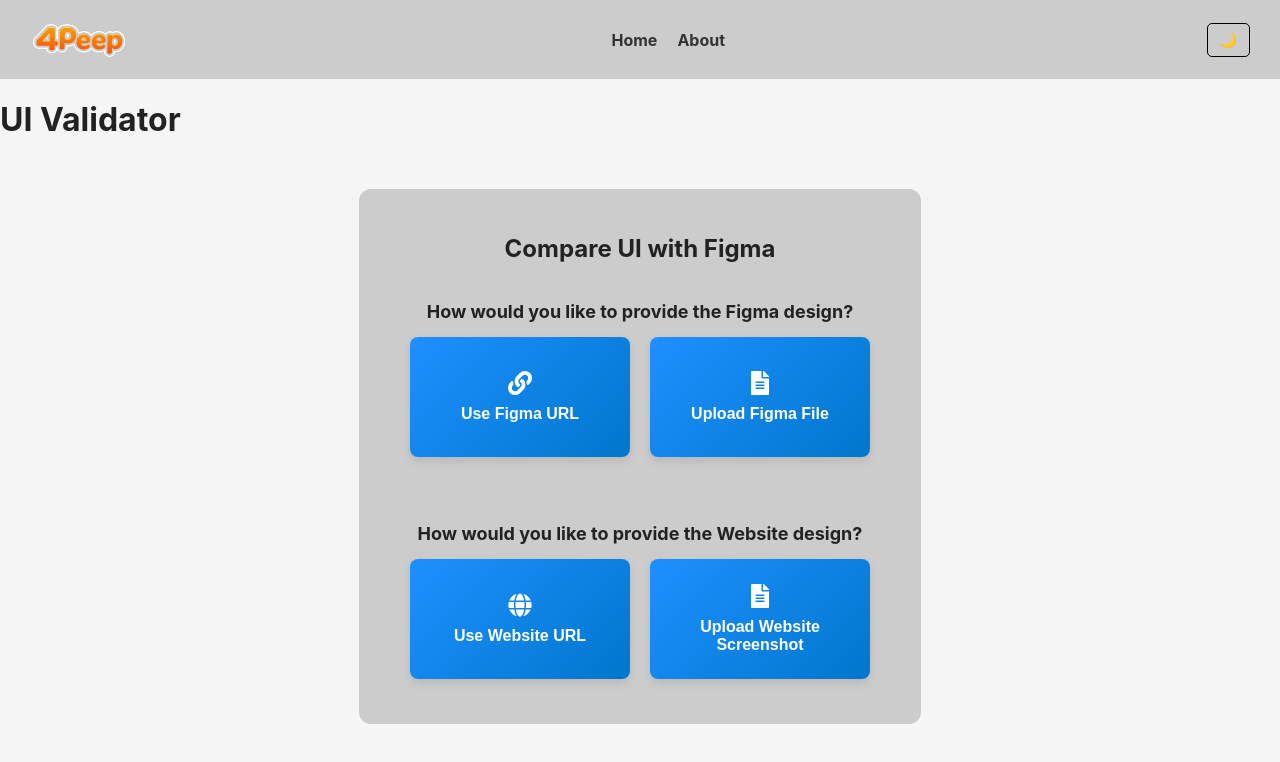
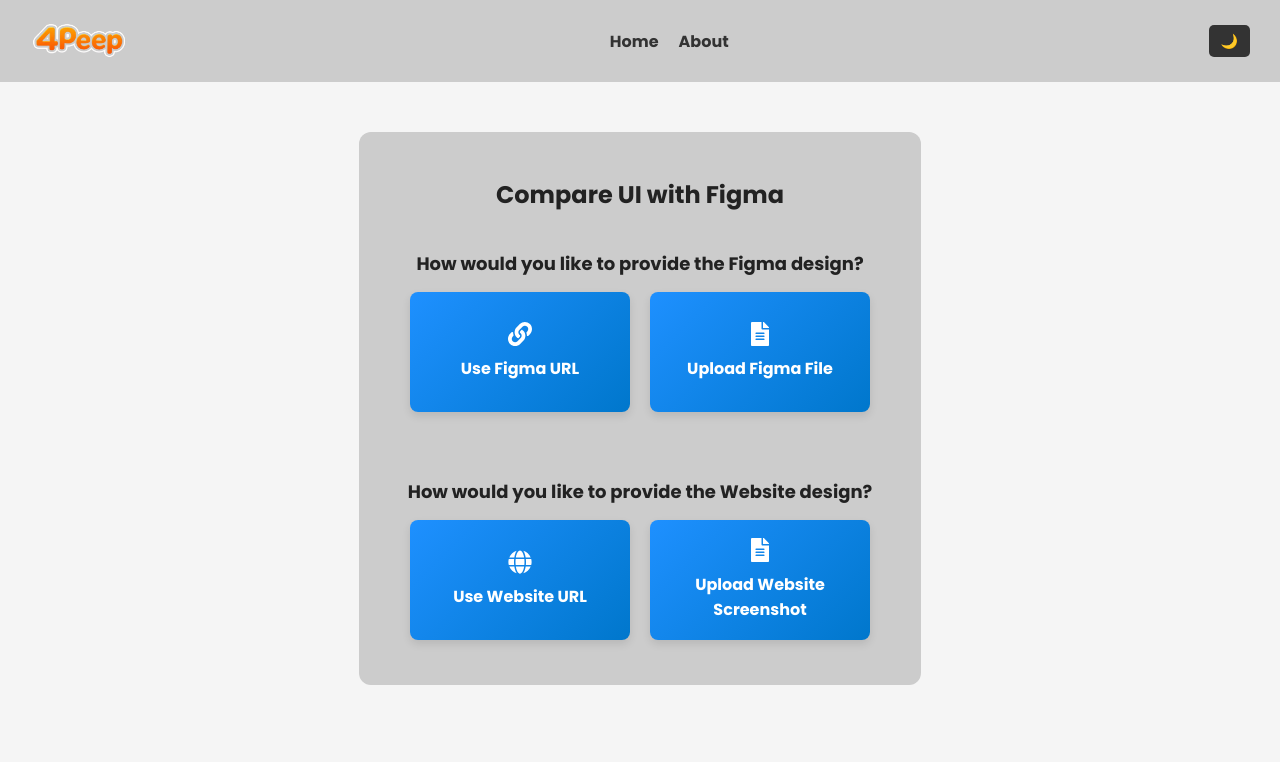
Before and after one commit to MaxKuftinec/4Peeps, a React (Create React App) app in the folder ui-validator-dashboard/: page / in a window 1280 px wide. Shown: the top 762 px of the page. Built offline with nearby package versions, Linux system fonts and the light colour scheme.

Commit message:
fixed ui and added font

```diff
--- a/ui-validator-dashboard/src/components/UploadForm.js
+++ b/ui-validator-dashboard/src/components/UploadForm.js
@@ -29,10 +29,10 @@
                         <p>How would you like to provide the Figma design?</p>
                         <div className="select-button">
                             <button onClick={() => setFigmaOption("url")} className="option-button">
-                                <FaLink /> Use Figma URL
+                                <FaLink className="icon_logo" /> Use Figma URL
                             </button>
                             <button onClick={() => setFigmaOption("file")} className="option-button">
-                                <FaFileAlt /> Upload Figma File
+                                <FaFileAlt className="icon_logo" /> Upload Figma File
                             </button>
                         </div>
                     </div>
@@ -41,10 +41,10 @@
                         <p>How would you like to provide the Website design?</p>
                         <div className="select-button">
                             <button onClick={() => setWebsiteOption("url")} className="option-button">
-                                <FaGlobe /> Use Website URL
+                                <FaGlobe className="icon_logo" /> Use Website URL
                             </button>
                             <button onClick={() => setWebsiteOption("file")} className="option-button">
-                                <FaFileAlt /> Upload Website Screenshot
+                                <FaFileAlt className="icon_logo" /> Upload Website Screenshot
                             </button>
                         </div>
                     </div>
--- a/ui-validator-dashboard/src/index.css
+++ b/ui-validator-dashboard/src/index.css
@@ -1,4 +1,5 @@
-/* Default Light Theme */
+@import url('https://fonts.googleapis.com/css2?family=Poppins:wght@300;400;500;600;700&display=swap');
+
 :root {
   --bg-color: #f5f5f5;
   --form-color: #ccc;
@@ -23,9 +24,7 @@
 }
 
 body {
-  font-family: -apple-system, BlinkMacSystemFont, 'Segoe UI', 'Roboto', 'Oxygen',
-    'Ubuntu', 'Cantarell', 'Fira Sans', 'Droid Sans', 'Helvetica Neue',
-    sans-serif;
+  font-family: 'Poppins', 'Roboto', 'Arial', 'Helvetica Neue', sans-serif;
   background-color: var(--bg-color);
   color: var(--text-color);
   transition: background-color 0.3s, color 0.3s;
@@ -35,8 +34,7 @@
 }
 
 code {
-  font-family: source-code-pro, Menlo, Monaco, Consolas, 'Courier New',
-    monospace;
+  font-family: 'Fira Code', 'Courier New', Courier, monospace;
 }
 
 .upload-form-container {
@@ -180,7 +178,6 @@
   font-size: 18px;
   font-weight: bold;
   margin-bottom: 15px;
-  /* Space below text */
 }
 
 .select-button {
@@ -195,6 +192,7 @@
   color: white;
   font-size: 16px;
   font-weight: bold;
+  font-family: inherit;
   padding: 15px 20px;
   border: none;
   border-radius: 8px;
@@ -219,11 +217,11 @@
 }
 
 /* Icons inside buttons */
-.option-button svg {
+.icon_logo {
   font-size: 24px;
 }
 
-@media (max-width: 768px) {
+@media (max-width: 1050px) {
   .upload-form-container {
     max-width: 90%;
     padding: 20px;
@@ -250,6 +248,10 @@
   .option-button {
     width: 170px;
     height: 100px;
+  }
+
+  .icon_logo {
+    font-size: 12px;
   }
 }
 
@@ -280,6 +282,10 @@
   .option-button {
     width: 130px;
     height: 70px;
-    font-size: 10px;
+    font-size: 8px;
+  }
+
+  .icon_logo {
+    font-size: 8px;
   }
 }
--- a/ui-validator-dashboard/src/pages/DashBoard.js
+++ b/ui-validator-dashboard/src/pages/DashBoard.js
@@ -4,7 +4,6 @@
 const Dashboard = () => {
     return (
         <div className="min-h-screen bg-gray-100 p-6">
-            <h1 className="text-3xl font-bold text-center">UI Validator</h1>
             <UploadForm />
         </div>
     );
--- a/ui-validator-dashboard/src/styles/NavBar.css
+++ b/ui-validator-dashboard/src/styles/NavBar.css
@@ -2,14 +2,14 @@
     --navbar-bg: #333;
     --navbar-text: white;
     --toggle-border: white;
-    --toggle-hover: rgba(255, 255, 255, 0.2);
+    --toggle-hover: #ccc;
 }
 
 [data-theme="light"] {
     --navbar-bg: #ccc;
     --navbar-text: #333;
     --toggle-border: black;
-    --toggle-hover: rgba(0, 0, 0, 0.1);
+    --toggle-hover: #444;
 }
 
 .navbar {
@@ -44,8 +44,8 @@
 
 /* Theme Toggle Button */
 .theme-toggle {
-    background: none;
-    border: 1px solid var(--toggle-border);
+    background: var(--navbar-text);
+    border: none;
     padding: 8px 12px;
     cursor: pointer;
     font-size: 14px;
```
